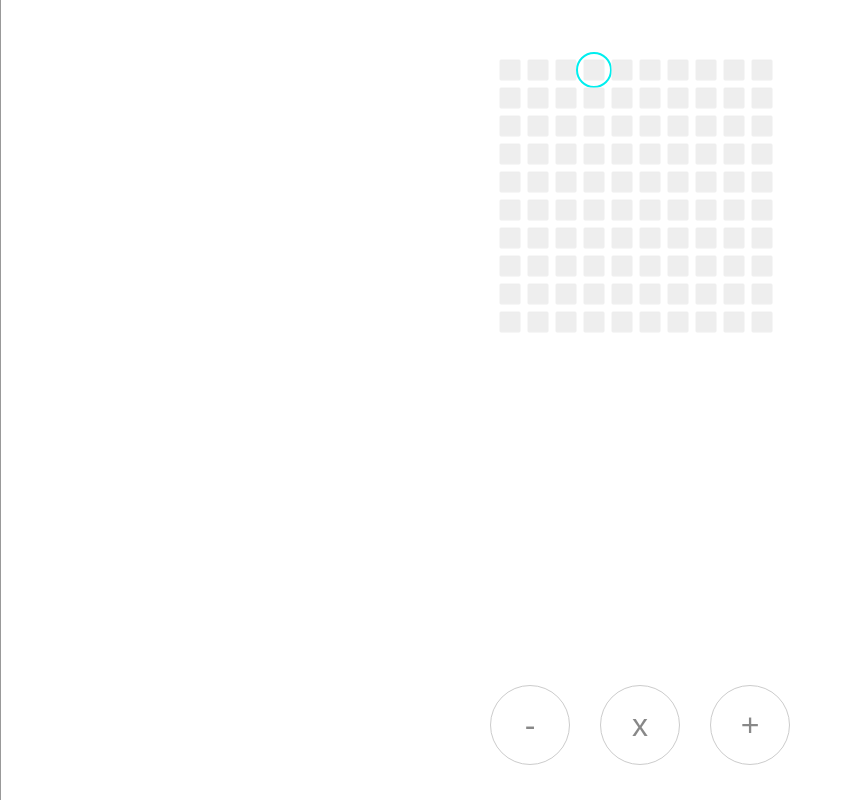
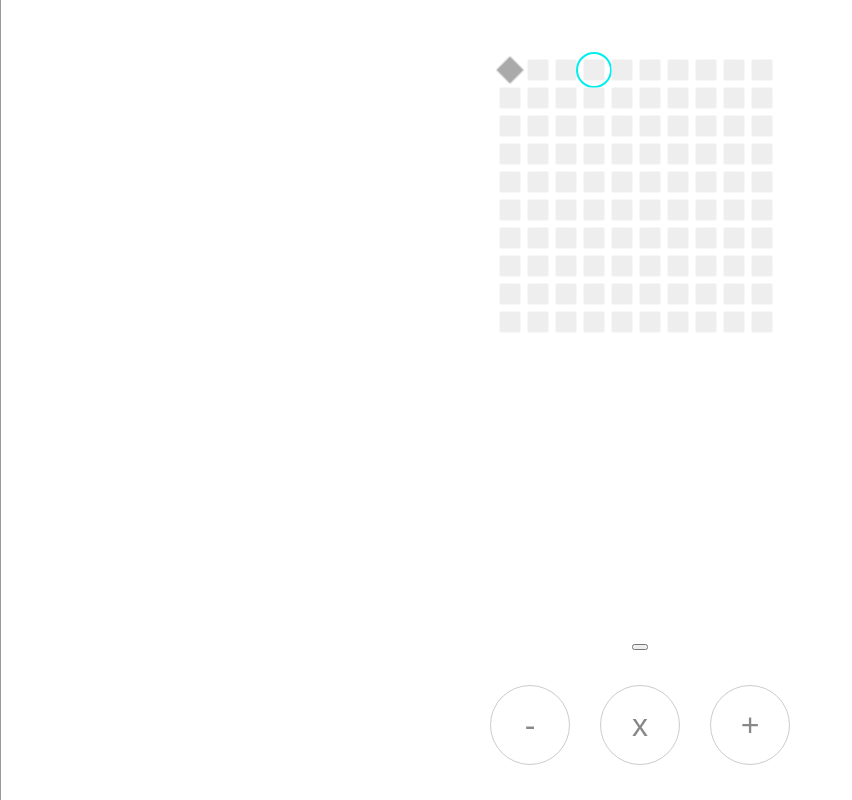
Before and after one commit to JayChetty/double, a React (Create React App) app: page / in a window 1280 px wide. Shown: the whole page, without its empty margins (0-852 px from the left). Built offline with nearby package versions, Linux system fonts and the light colour scheme.

Commit message:
program style

```diff
--- a/src/App.css
+++ b/src/App.css
@@ -22,6 +22,10 @@ body {
 
 .buttons {
   margin-top: 20px;
+}
+
+.active-move {
+  color: aqua;
 }
 
 /*button {
--- a/src/App.js
+++ b/src/App.js
@@ -13,15 +13,17 @@ class App extends Component {
   constructor(props) {
     super(props);
     this.state = {
-      number: 0,
+      number: 1,
       moves: 0,
       levelIndex: 0,
       stalled: false,
       showLevels: false,
-      completedLevels: 0
+      completedLevels: 0,
+      moveList: []
     };
     this.playMove = this.playMove.bind(this);
     this.createLevelClickAction = this.createLevelClickAction.bind(this);
+    this.go = this.go.bind(this);
   }
 
   delay(time) {
@@ -39,17 +41,19 @@ class App extends Component {
       await this.delay(2000);
       if (inMinMoves) {
         this.setState({
-          number: 0,
+          number: 1,
           moves: 0,
           stalled: false,
           showLevels: true,
-          completedLevels: this.state.completedLevels + 1
+          completedLevels: this.state.completedLevels + 1,
+          moveList: []
         });
       } else {
         this.setState({
-          number: 0,
+          number: 1,
           moves: 0,
-          stalled: false
+          stalled: false,
+          moveList: []
         });
       }
     });
@@ -61,7 +65,7 @@ class App extends Component {
     return { target, best: bestScores[target].best };
   }
 
-  playMove(operation) {
+  doMove(operation) {
     return a => {
       const currentNumber = this.state.number;
       let newNumber;
@@ -94,9 +98,30 @@ class App extends Component {
     };
   }
 
+  playMove(operation) {
+    return _ => {
+      this.setState({
+        moveList: [...this.state.moveList, operation]
+      });
+    };
+  }
+
   createLevelClickAction(index) {
     return levelIndex =>
       this.setState({ levelIndex: index, showLevels: false });
+  }
+
+  async go() {
+    const { moveList } = this.state;
+    for (var i = 0; i < moveList.length; i++) {
+      this.doMove(moveList[i])();
+      await this.delay(1500);
+    }
+    // moveList.forEach(async move => {
+    //   await this.delay(2000);
+    //   console.log("await", move);
+    //   this.doMove(move)();
+    // });
   }
 
   render() {
@@ -106,7 +131,8 @@ class App extends Component {
       showLevels,
       completedLevels,
       moves,
-      levelIndex
+      levelIndex,
+      moveList
     } = this.state;
     const { target, best } = this.level();
 
@@ -132,11 +158,25 @@ class App extends Component {
       />
     );
 
+    const moveItems = moveList.map((move, index) => {
+      const isActive = index == moves - 1;
+      const classes = isActive ? "active-move" : null;
+      return (
+        <div className={classes} key={index}>
+          {move}
+        </div>
+      );
+    });
+
+    const moveEl = <div>{moveItems}</div>;
+
     return (
       <div className="App">
         {/* <Feedback moves={moves} atTarget={target === number} minMoves={best} /> */}
         {levelView}
         {grid}
+        <button onClick={this.go} />
+        {moveEl}
         {controls}
       </div>
     );
--- a/src/components/Controls.js
+++ b/src/components/Controls.js
@@ -1,18 +1,18 @@
 import React from "react";
 
 export default function Controls({ stalled, number, playMove }) {
-  const atZero = number === 0;
+  // const atZero = number === 0;
   return (
     <div className="buttons">
       <button
-        disabled={atZero || stalled}
+        disabled={stalled}
         className="button"
         onClick={playMove("removeOne")}
       >
         -
       </button>
       <button
-        disabled={atZero || stalled}
+        disabled={stalled}
         className="button"
         onClick={playMove("double")}
       >
--- a/src/data/levels.js
+++ b/src/data/levels.js
@@ -1,38 +1,38 @@
 export default [
   { target: 0, best: 0 },
-  { target: 1, best: 1 },
-  { target: 2, best: 2 },
-  { target: 3, best: 3 },
-  { target: 4, best: 3 },
-  { target: 5, best: 4 },
-  { target: 6, best: 4 },
-  { target: 7, best: 5 },
-  { target: 8, best: 4 },
-  { target: 9, best: 5 },
-  { target: 10, best: 5 },
-  { target: 11, best: 6 },
-  { target: 12, best: 5 },
-  { target: 13, best: 6 },
-  { target: 14, best: 6 },
-  { target: 15, best: 6 },
-  { target: 16, best: 5 },
-  { target: 17, best: 6 },
-  { target: 18, best: 6 },
-  { target: 19, best: 7 },
-  { target: 20, best: 6 },
-  { target: 21, best: 7 },
-  { target: 22, best: 7 },
-  { target: 23, best: 8 },
-  { target: 24, best: 6 },
-  { target: 25, best: 7 },
-  { target: 26, best: 7 },
-  { target: 27, best: 8 },
-  { target: 28, best: 7 },
-  { target: 29, best: 8 },
-  { target: 30, best: 7 },
-  { target: 31, best: 8 },
-  { target: 32, best: 8 },
-  { target: 32, best: 8 },
-  { target: 34, best: 9 },
-  { target: 34, best: 9 }
+  { target: 1, best: 0 },
+  { target: 2, best: 1 },
+  { target: 3, best: 2 },
+  { target: 4, best: 2 },
+  { target: 5, best: 3 },
+  { target: 6, best: 3 },
+  { target: 7, best: 4 },
+  { target: 8, best: 3 },
+  { target: 9, best: 4 },
+  { target: 10, best: 4 },
+  { target: 11, best: 5 },
+  { target: 12, best: 4 },
+  { target: 13, best: 5 },
+  { target: 14, best: 5 },
+  { target: 15, best: 5 },
+  { target: 16, best: 4 },
+  { target: 17, best: 5 },
+  { target: 18, best: 5 },
+  { target: 19, best: 6 },
+  { target: 20, best: 5 },
+  { target: 21, best: 6 },
+  { target: 22, best: 6 },
+  { target: 23, best: 7 },
+  { target: 24, best: 5 },
+  { target: 25, best: 6 },
+  { target: 26, best: 6 },
+  { target: 27, best: 7 },
+  { target: 28, best: 6 },
+  { target: 29, best: 7 },
+  { target: 30, best: 6 },
+  { target: 31, best: 7 },
+  { target: 32, best: 7 },
+  { target: 32, best: 7 },
+  { target: 34, best: 8 },
+  { target: 34, best: 8 }
 ];
```
